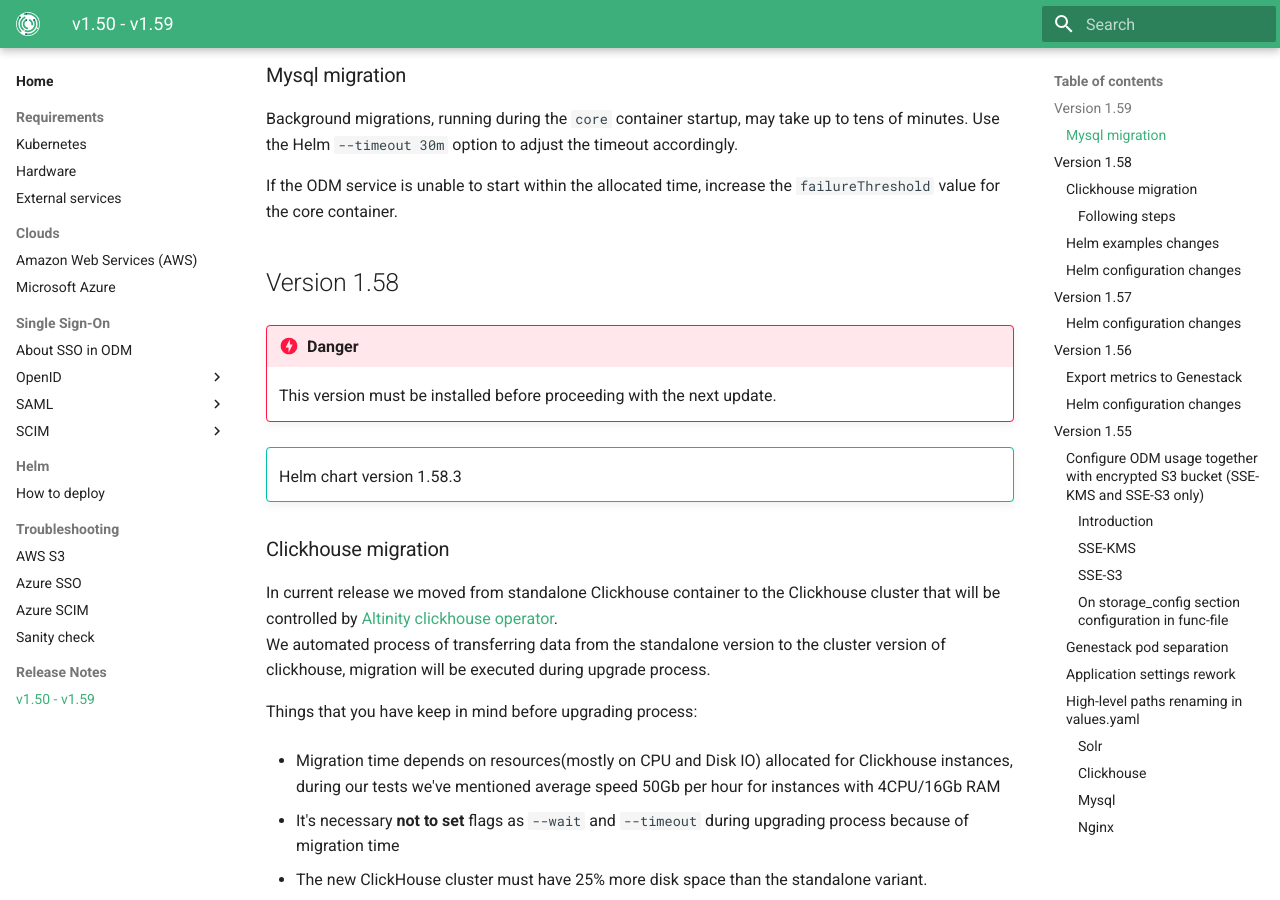
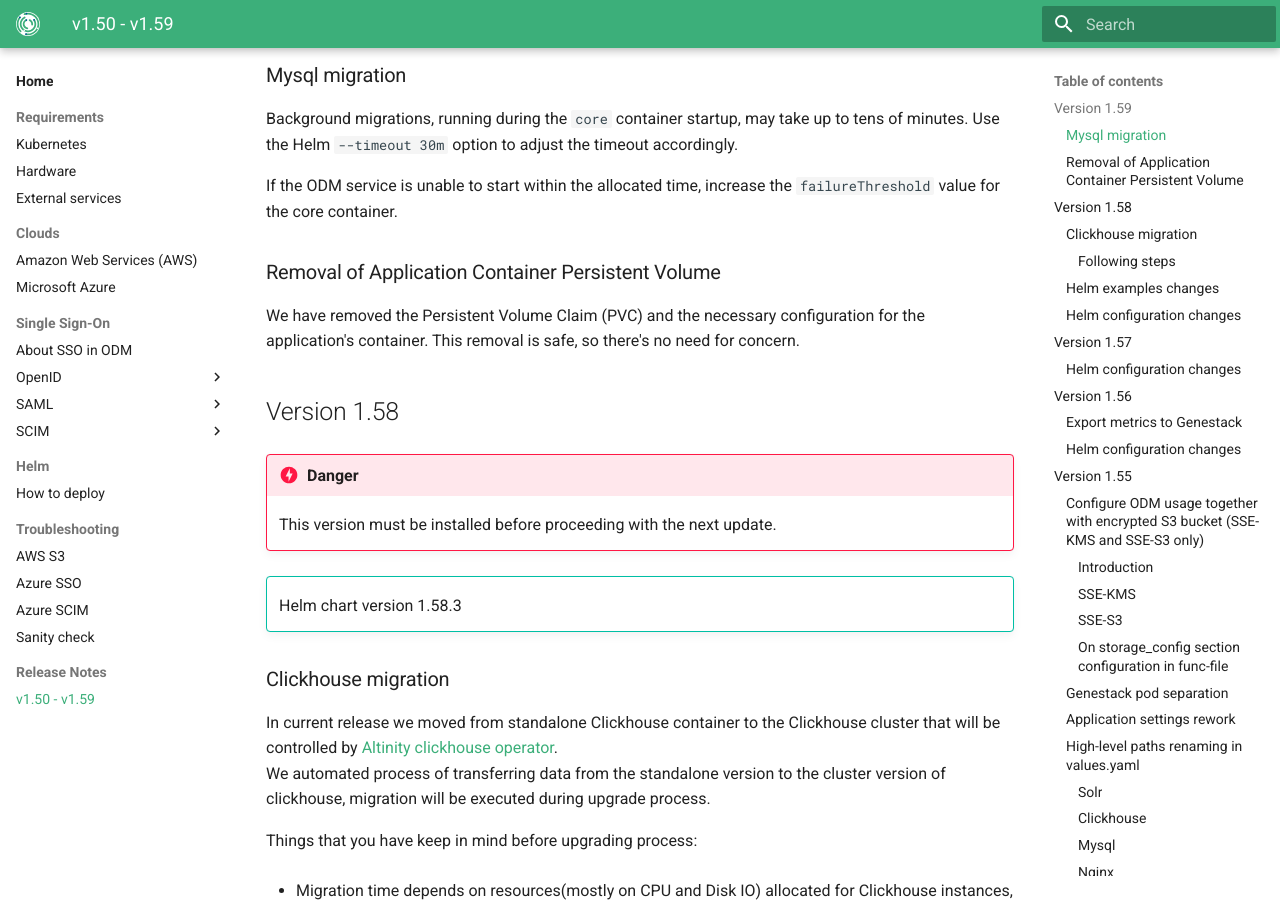
Before and after one commit to genestack/admin-docs, an MkDocs documentation site: the page built from docs/home/release-notes/v1.50-v1.59.md, in a window 1280 px wide and 900 px high, scrolled down 315 px. Built offline with MkDocs 1.6.1 and Material for MkDocs 9.7.7, drawn with Linux system fonts in a browser that asks for light colours; the version menu is left out.

Commit message:
[ODM-11883] Add doc about removing applications storage

```diff
--- a/docs/home/release-notes/v1.50-v1.59.md
+++ b/docs/home/release-notes/v1.50-v1.59.md
@@ -10,6 +10,10 @@
 Background migrations, running during the `core` container startup, may take up to tens of minutes. Use the Helm `--timeout 30m` option to adjust the timeout accordingly.
 
 If the ODM service is unable to start within the allocated time, increase the `failureThreshold` value for the core container.
+
+### Removal of Application Container Persistent Volume
+
+We have removed the Persistent Volume Claim (PVC) and the necessary configuration for the application's container. This removal is safe, so there's no need for concern.
 
 ## Version 1.58
 
```
